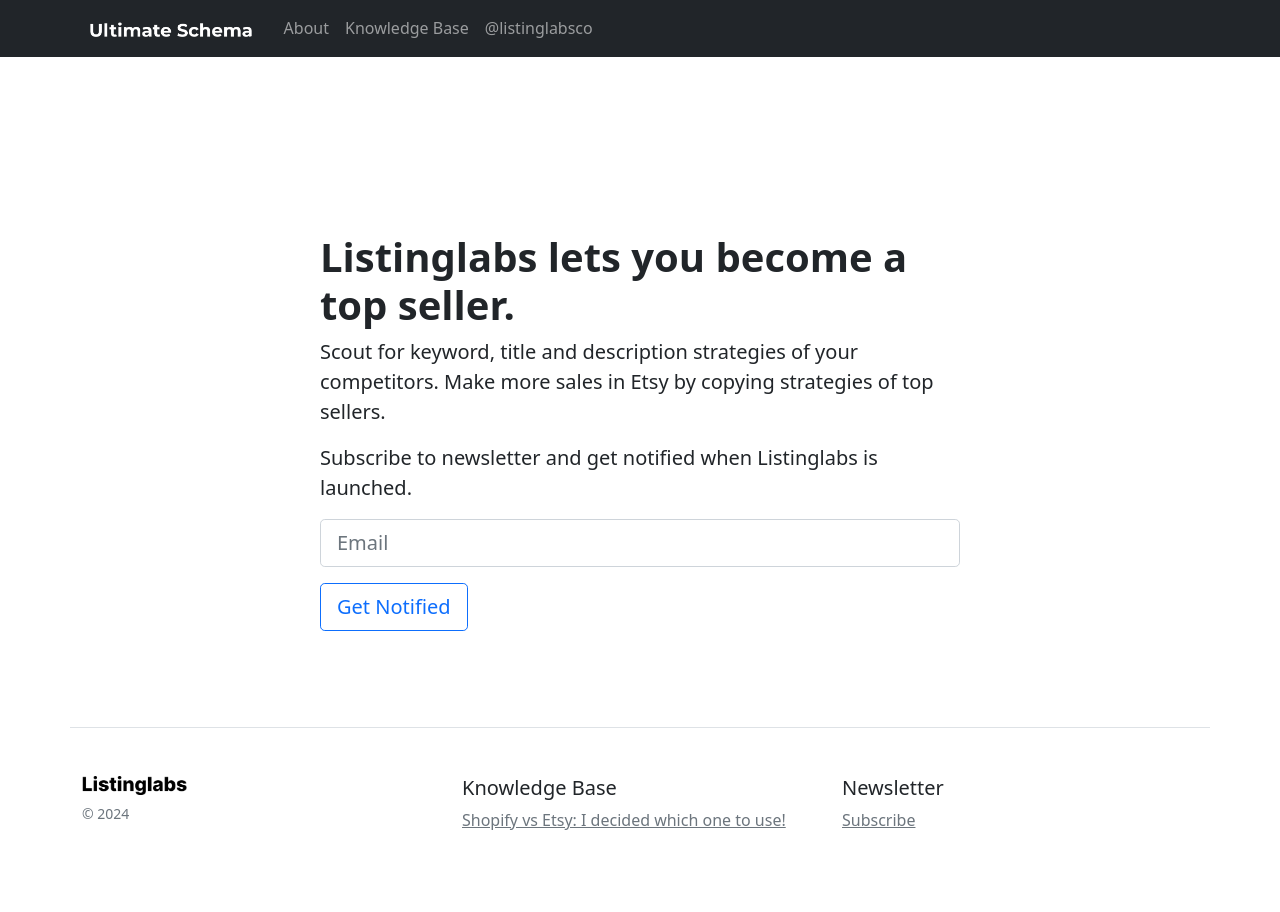
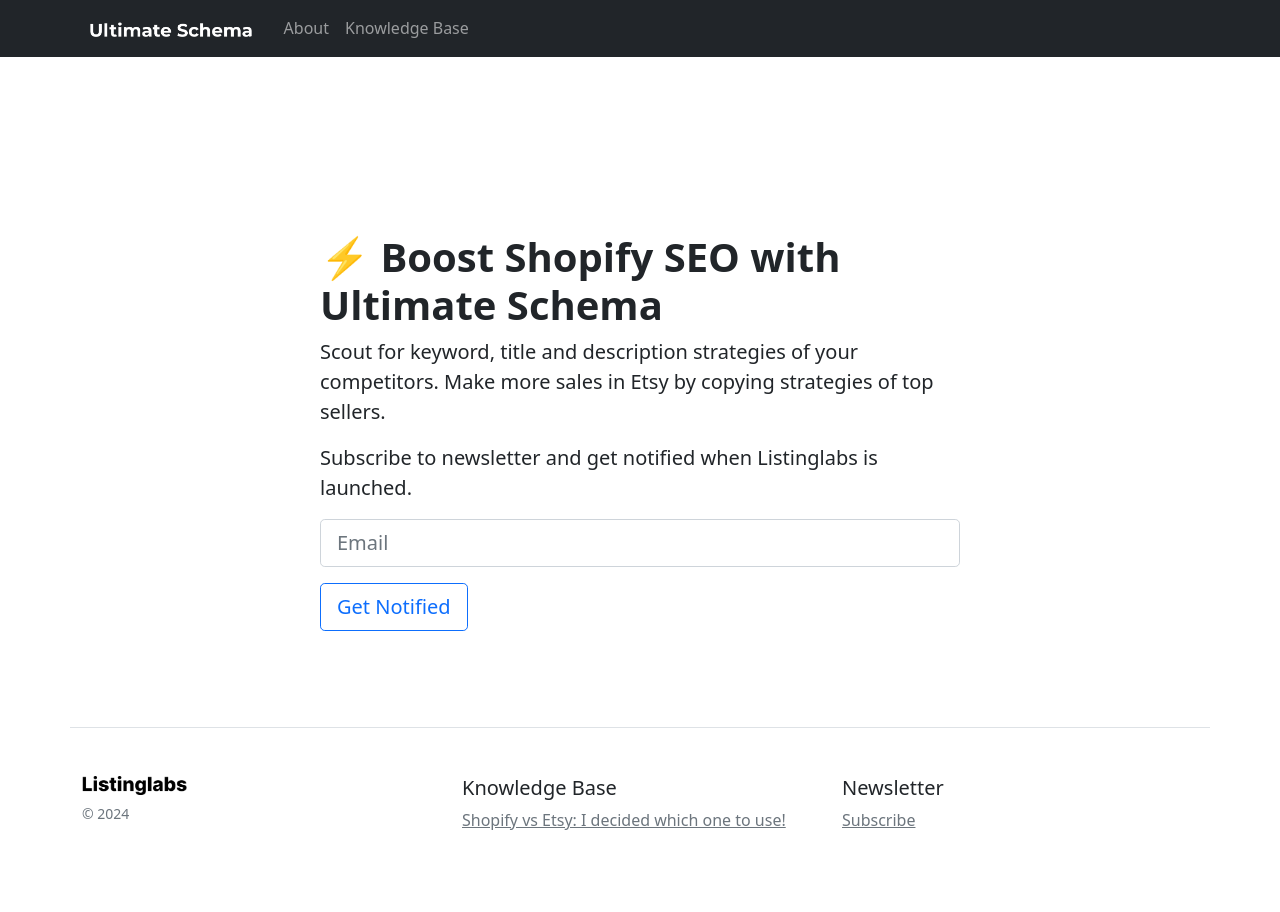
Before and after one commit to ultimateschema/ultimateschema.github.io, a Jekyll site: the page built from index.html, in a window 1280 px wide. Built offline with Jekyll 4.4.1, drawn with Linux system fonts in a browser that asks for light colours.

Commit message:
text changes

```diff
--- a/_includes/index-nav.html
+++ b/_includes/index-nav.html
@@ -1,6 +1,6 @@
 <nav class="navbar navbar-expand-lg navbar-dark bg-dark">
     <div class="container">
-        <a class="navbar-brand" href="{{ '/' | absolute_url }}">
+        <a class="navbar-brand " href="{{ '/' | absolute_url }}">
             <img src="/assets/images/logo-words-white_US.webp" alt="" height="15"
                 class="rounded d-inline-block align-center" style="margin:0.415rem;">
         </a>
@@ -19,9 +19,9 @@
                 <!-- <li class="nav-item"> -->
                     <!-- <a class="nav-link" href="{{ '/base' | absolute_url }}">Knowledge Base</a> -->
                 <!-- </li> -->
-                <li class="nav-item">
+                <!-- <li class="nav-item">
                     <a class="nav-link" target="_blank" href="https://twitter.com/listinglabsco">@listinglabsco</a>
-                </li>
+                </li> -->
             </ul>
         </div>
     </div>
--- a/index.html
+++ b/index.html
@@ -10,7 +10,7 @@
     </header>
 
     <main role="main" class="inner cover">
-        <h1 color="black"> <b>Listinglabs lets you become a top seller. </b></h1>
+        <h1 color="black"> <b>⚡ Boost Shopify SEO with Ultimate Schema </b></h1>
         <p class="lead">Scout for keyword, title and description strategies of your competitors. Make more sales in Etsy by copying strategies of top sellers. </p>
 
 		<p class="lead">Subscribe to newsletter and get notified when Listinglabs is launched.</p>
```
